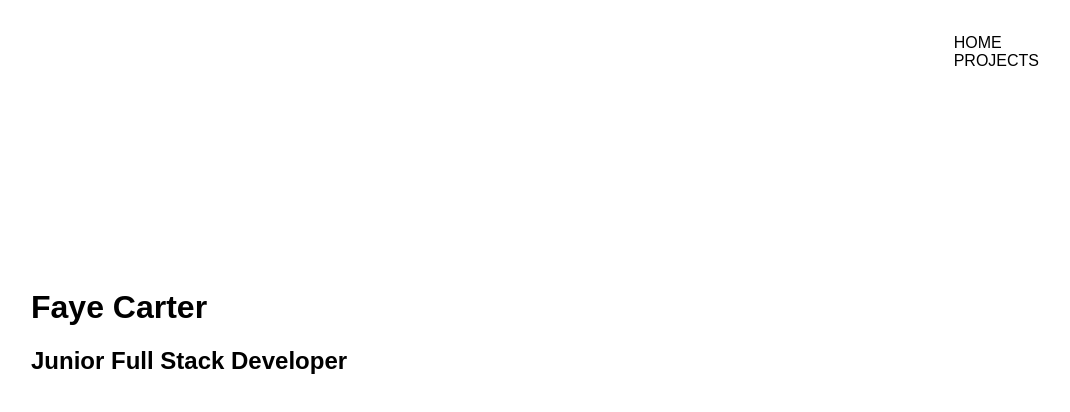
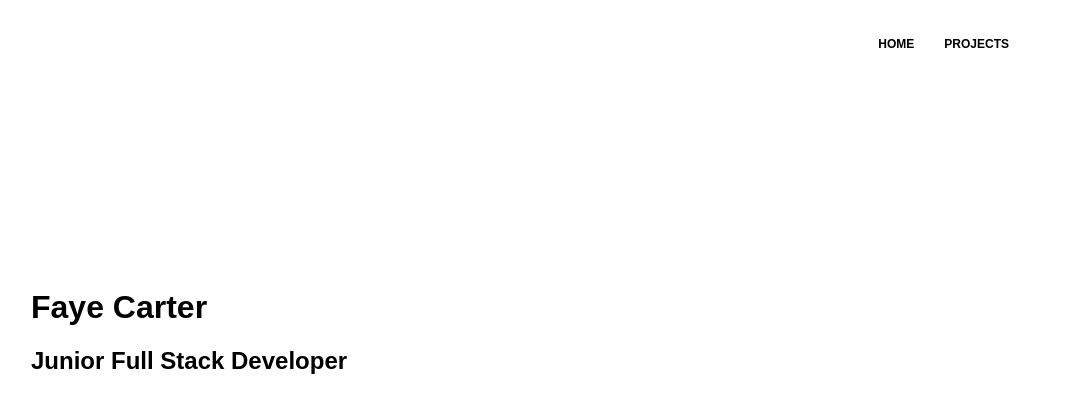
Before and after one commit to FayeCarter/portfolio, a React (Create React App) app: page / in a window 1280 px wide. Shown: the top 412 px of the page, without its empty margins (105-1175 px from the left). Built offline with nearby package versions, Linux system fonts and the light colour scheme.

Commit message:
add linked in link

```diff
--- a/src/components/Navigation.js
+++ b/src/components/Navigation.js
@@ -7,10 +7,10 @@ function Navigation() {
     <div className="Navigation">
       <ul>
           <Link to="/">
-            <li className="navigation-link, home-button">HOME</li>
+            <li className="navigation-link home-button">HOME</li>
           </Link>
           <Link to="/projects">
-            <li className="navigation-link, projects-button">PROJECTS</li>
+            <li className="navigation-link projects-button">PROJECTS</li>
           </Link>
       </ul>
     </div>
```
Also changed, not shown: src/components/Links.js (added, +16 -0 lines), 1 other file (tests, documents, lock files or other folders).
